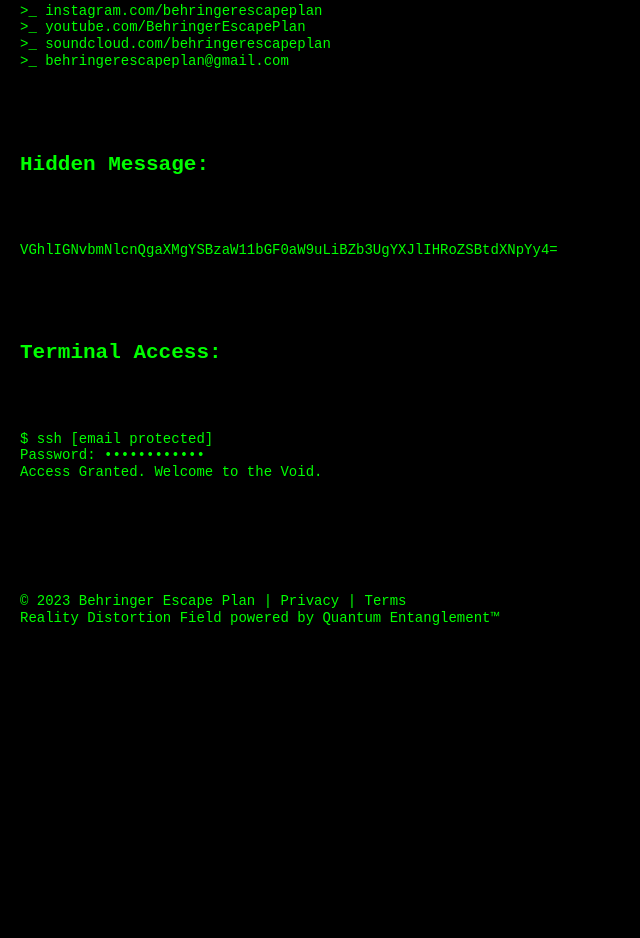
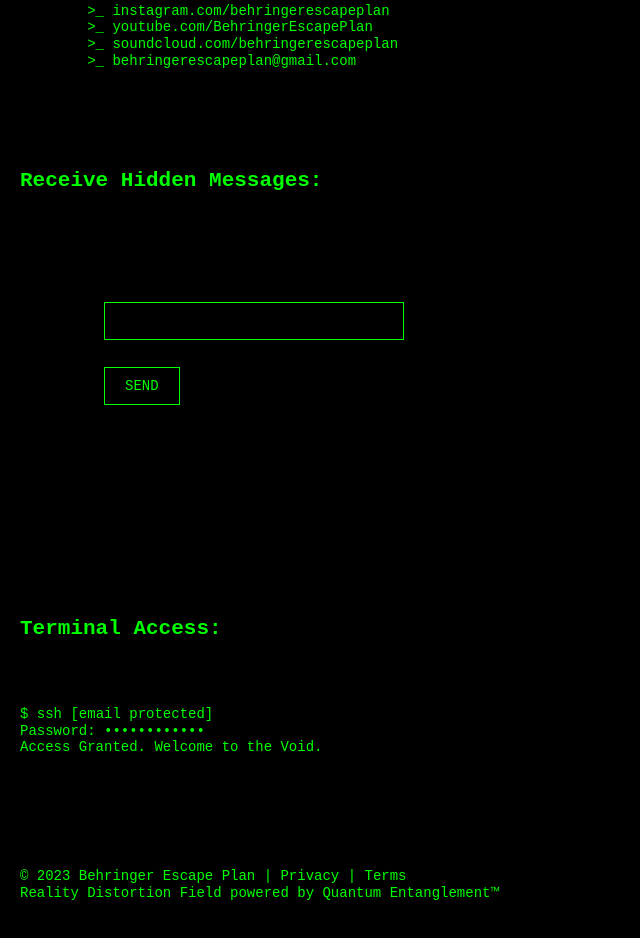
Before and after one commit to SanderNotenbaert/behringerescapeplan.com, a plain HTML site: page index.html in a window 1280 px wide. Shown: the part 1197-2135 px from the top of the page, without its empty margins (0-640 px from the left). Before the commit the page ends 2076 px from the top, so only its background shows below. Drawn offline with Linux system fonts and the light colour scheme.

Commit message:
Initial commit

```diff
--- a/index.html
+++ b/index.html
@@ -142,6 +142,101 @@ li {
       margin: 0;
       padding: 0;
     }
+/* Input Field */
+input[type="email"] {
+  background-color: #000;
+  color: #0f0;
+  font-family: "Courier New", monospace;
+  font-size: 14px;
+  border: 1px solid #0f0;
+  padding: 10px;
+  width: 300px; /* Fixed width */
+  box-sizing: border-box;
+  outline: none;
+  position: relative;
+  text-align: left;
+}
+
+input[type="email"]::placeholder {
+  color: #0a0; /* Subtle green placeholder */
+}
+
+input[type="email"]:focus {
+  border-color: #ff00ff; /* Highlight on focus */
+}
+
+/* Blinking Cursor */
+input[type="email"]::after {
+  content: "|"; /* Blinking cursor */
+  position: absolute;
+  animation: blink 0.6s step-end infinite;
+  color: #0f0;
+  margin-left: 5px;
+}
+/* Autofill Styles */
+input[type="email"]:-webkit-autofill {
+  background-color: #000 !important;
+  color: #0f0 !important;
+  font-family: "Courier New", monospace;
+  font-size: 14px;
+  border: 1px solid #0f0;
+  box-shadow: 0 0 0px 1000px #000 inset !important; /* Ensures background stays black */
+  -webkit-text-fill-color: #0f0 !important; /* Forces text color */
+}
+
+input[type="email"]:-webkit-autofill:focus {
+  border-color: #ff00ff; /* Highlight border when focused */
+}
+
+/* Ensure compatibility with Firefox */
+input[type="email"]:-moz-autofill {
+  background-color: #000 !important;
+  color: #0f0 !important;
+  font-family: "Courier New", monospace;
+  font-size: 14px;
+  border: 1px solid #0f0;
+}
+
+
+/* Button */
+button {
+  background-color: #000;
+  color: #0f0;
+  font-family: "Courier New", monospace;
+  font-size: 14px;
+  border: 1px solid #0f0;
+  padding: 10px 20px;
+  margin-top: 10px;
+  cursor: pointer;
+  text-transform: uppercase;
+}
+
+button:hover {
+  color: #ff00ff;
+  border-color: #ff00ff;
+}
+
+/* Blinking Cursor Animation */
+@keyframes blink {
+  0% {
+    opacity: 1;
+  }
+  50% {
+    opacity: 0;
+  }
+  100% {
+    opacity: 1;
+  }
+}
+
+/* Center the Form */
+form {
+  display: inline-block;
+  text-align: left;
+  margin-top: 10px;
+  margin-left:0;
+}
+
     </style>
   </head>
   <body>
@@ -249,17 +344,54 @@ Tracks:
 
     <h2>Access Points:</h2>
     <pre>
-<a href="https://instagram.com/behringerescapeplan">>_ instagram.com/behringerescapeplan</a>
-<a href="https://www.youtube.com/BehringerEscapePlan">>_ youtube.com/BehringerEscapePlan</a>
-<a href="https://soundcloud.com/behringerescapeplan">>_ soundcloud.com/behringerescapeplan</a>
-<a href="mailto:behringerescapeplan@gmail.com">>_ behringerescapeplan@gmail.com</a>
-</pre>
+        <a href="https://instagram.com/behringerescapeplan">>_ instagram.com/behringerescapeplan</a>
+        <a href="https://www.youtube.com/BehringerEscapePlan">>_ youtube.com/BehringerEscapePlan</a>
+        <a href="https://soundcloud.com/behringerescapeplan">>_ soundcloud.com/behringerescapeplan</a>
+        <a href="mailto:behringerescapeplan@gmail.com">>_ behringerescapeplan@gmail.com</a>
+  </pre>
 
-    <h2>Hidden Message:</h2>
+    <h2>Receive Hidden Messages:</h2>
     <pre>
-VGhlIGNvbmNlcnQgaXMgYSBzaW11bGF0aW9uLiBZb3UgYXJlIHRoZSBtdXNpYy4=
-</pre
-    >
+        <form id="emailForm">
+  <!-- <label for="email">Enter your email:</label><br> -->
+  <input type="email" id="email" name="email" placeholder="" required>
+  <!-- <br><br> -->
+  <button type="submit">Send</button>
+</form>
+    <p id="responseMessage"></p>
+
+    <script>
+        const form = document.getElementById('emailForm');
+        const url = "https://script.google.com/macros/s/AKfycbyrfxjo6jsNnXSeAam7yukUbhdpBm3TsxhzywCsBv7djrFYQaYEqF8CGXbFX3cErZdo/exec"
+
+        form.addEventListener('submit', async (event) => {
+            event.preventDefault();
+            const email = document.getElementById('email').value;
+
+            const responseMessage = document.getElementById('responseMessage');
+            try {
+                const response = await fetch(url, {
+                    method: 'POST',
+                    // headers: { 'Content-Type': 'application/json' },
+                    headers: {'Content-Type': "text/plain;charset=utf-8"},
+                    body: JSON.stringify({ email })
+                });
+
+                if (response.ok) {
+                    responseMessage.textContent = 'transmission computed';
+                    responseMessage.style.color = 'green';
+                } else {
+                    throw new Error('transmission failed, try again later');
+                }
+            } catch (error) {
+                responseMessage.textContent = 'An error occurred. Please try again.';
+                responseMessage.style.color = 'red';
+                console.error(error);
+            }
+        });
+    </script>
+
+    </pre>
 
     <h2>Terminal Access:</h2>
     <pre>
```
